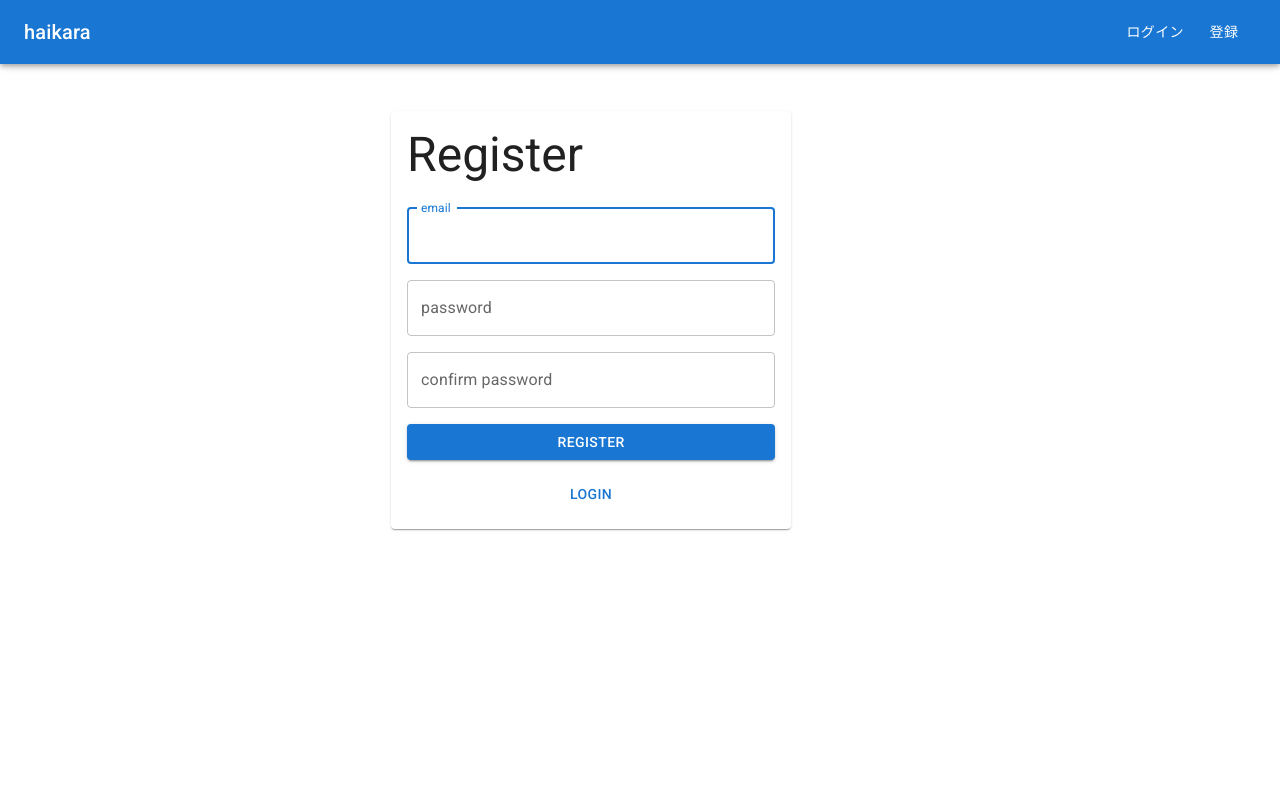
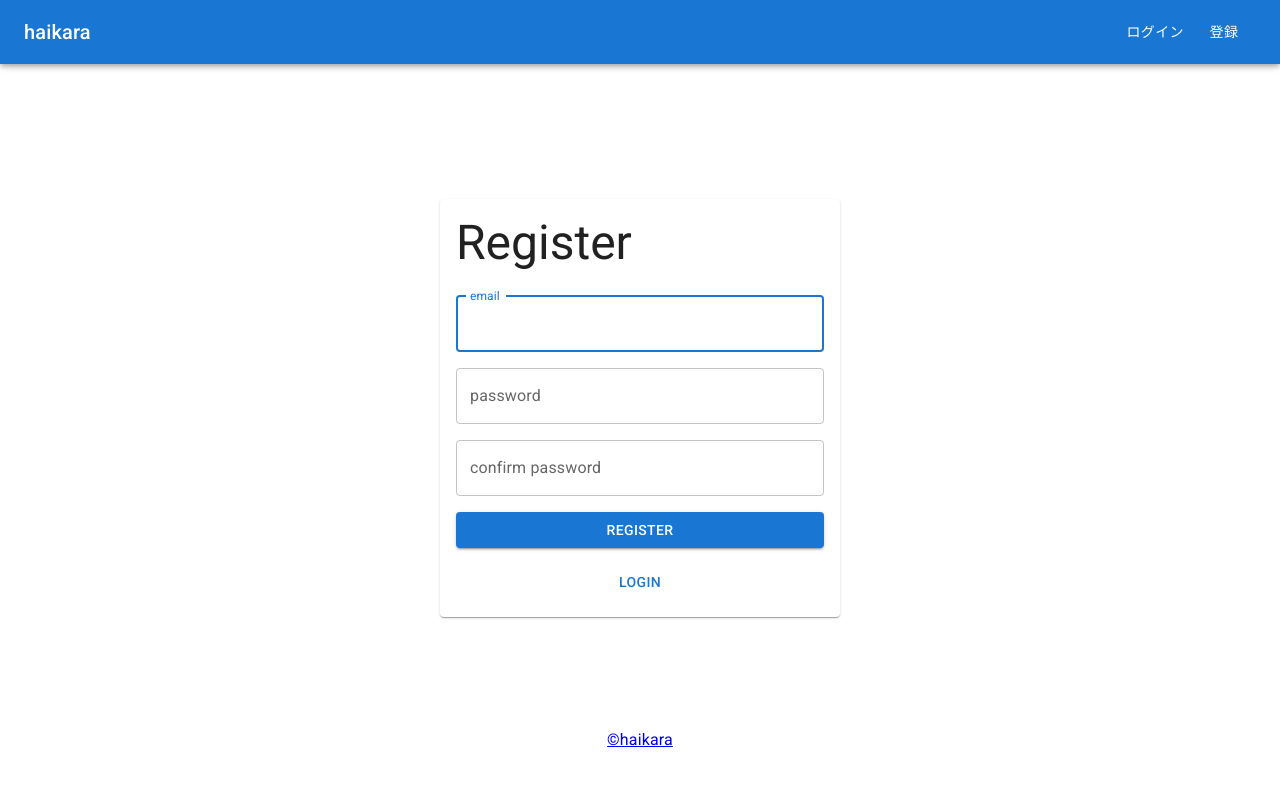
Before and after one commit to haikara-dev/haikara, a Next.js app in the folder front/: page /register in a window 1280 px wide. Shown: the top 786 px of the page. Built offline with nearby package versions, Linux system fonts and the light colour scheme; no server answers.

Commit message:
layout design modifications

```diff
--- a/front/src/components/layouts/AuthLayout.tsx
+++ b/front/src/components/layouts/AuthLayout.tsx
@@ -1,9 +1,10 @@
 import Head from "next/head";
 import Header from "@/components/Header";
-import { Box, Card } from "@mui/material";
+import Box from "@mui/material/Box";
+import Card from "@mui/material/Card";
 import Footer from "@/components/Footer";
 import React, { FC, ReactNode, useState } from "react";
-import { styled } from "@mui/material/styles";
+import styled from "@mui/material/styles/styled";
 
 type AuthLayoutProps = {
   children: ReactNode;
@@ -14,11 +15,6 @@ const drawerWidth = 0;
 const Main = styled(Box, { shouldForwardProp: (prop) => prop !== "open" })<{
   open?: boolean;
 }>(({ theme, open }) => ({
-  minHeight: "80vh",
-  display: "flex",
-  justifyContent: "center",
-  alignItems: "center",
-
   flexGrow: 1,
   padding: theme.spacing(3),
   transition: theme.transitions.create("margin", {
@@ -61,16 +57,26 @@ const AuthLayout: FC<AuthLayoutProps> = ({ children }) => {
       <Header open={open} />
       <Main open={open} as="main">
         <DrawerHeader />
-        <Card
+        <Box
           sx={{
-            width: "min(90vw, 400px)",
-            p: 2,
+            minHeight: "80vh",
+            display: "flex",
+            justifyContent: "center",
+            alignItems: "center",
           }}
         >
-          {children}
-        </Card>
+          <Card
+            sx={{
+              width: "min(90vw, 400px)",
+              p: 2,
+            }}
+          >
+            {children}
+          </Card>
+        </Box>
+
+        <Footer />
       </Main>
-      <Footer />
     </Box>
   );
 };
--- a/front/src/components/layouts/DefaultLayout.tsx
+++ b/front/src/components/layouts/DefaultLayout.tsx
@@ -3,7 +3,6 @@ import Header from "@/components/Header";
 import { Box, Container } from "@mui/material";
 import Footer from "@/components/Footer";
 import React, { FC, ReactNode, useState } from "react";
-import DrawerMenu from "@/components/DrawerMenu";
 import { styled } from "@mui/material/styles";
 
 type DefaultLayoutProps = {
@@ -62,12 +61,13 @@ const DefaultLayout: FC<DefaultLayoutProps> = ({ children }) => {
         <Container
           sx={{
             p: 2,
+            minHeight: "70vh",
           }}
         >
           {children}
         </Container>
+        <Footer />
       </Main>
-      <Footer />
     </Box>
   );
 };
```
